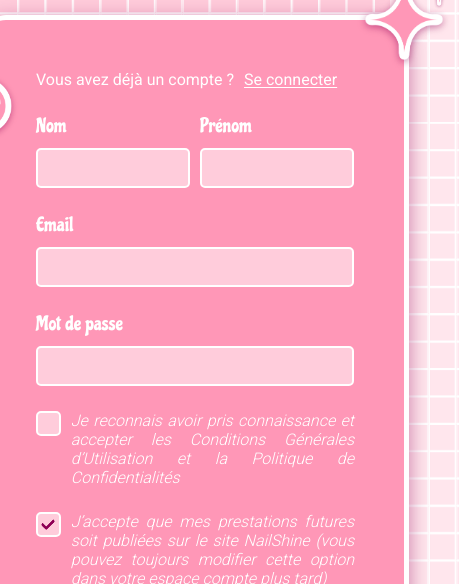
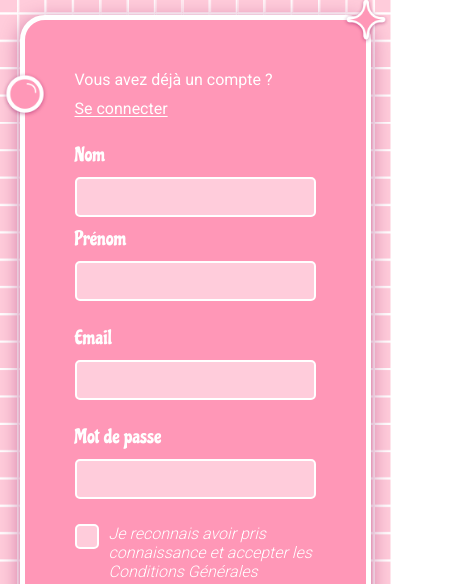
Before and after one commit to SacreOphelie/NailShine, a Next.js app: page /creer-mon-compte in a window 390 px wide. Shown: the part 260-844 px from the top of the page, 459 px wide, since content can reach past the window. Built offline with nearby package versions, Linux system fonts and the light colour scheme; no server answers.

Commit message:
responsive connexion

```diff
--- a/src/app/creer-mon-compte/page.jsx
+++ b/src/app/creer-mon-compte/page.jsx
@@ -119,8 +119,8 @@ export default function PageCreateAccount() {
                 <div className="box-connexion">
                     <img src="images/illustrations/etoile.png" alt="etoile" className="illu" id="etoile1"/>
                     <img src="images/illustrations/etoile.png" alt="etoile2" className="illu" id="etoile2"/>
-                    <img src="images/illustrations/rond.png" alt="rond1" className="illu" id="rond1"/>
-                    <img src="images/illustrations/rond.png" alt="rond2" className="illu" id="rond2"/>
+                    <img src="images/illustrations/Rond.png" alt="rond1" className="illu" id="rond1"/>
+                    <img src="images/illustrations/Rond.png" alt="rond2" className="illu" id="rond2"/>
                     <div className="no-compte">
                         <p>Vous avez déjà un compte ?</p>
                         <Link href="/se-connecter" className="underline">Se connecter</Link>
--- a/src/styles/connexion.scss
+++ b/src/styles/connexion.scss
@@ -78,6 +78,53 @@
                 justify-content: flex-end;
             }
         }
+        @media(max-width:$width-portable)
+        {
+            width:90%;
+            margin:0 auto;
+
+        }
+        @media(max-width:$width-vertical){
+            .no-compte{
+                flex-direction:column;
+            }
+
+        }
+        @media(max-width:$width-tablette)
+        {
+            #etoile1{
+                width:75px;
+                top:-40px;
+                right:-40px;
+            }
+            #etoile2{
+                display:none;
+            }
+            form{
+                .group-input{
+                    flex-direction:column;
+                }
+            }
+
+        }
+        @media(max-width:$width-mobile)
+        {
+            #etoile1{
+                width:50px;
+                top:-25px;
+                right:-25px;
+            }
+            #rond1{
+                width:50px;
+                left:-25px;
+            }
+            .no-compte{
+                p,a{
+                    text-align:left;
+                }
+            }
+        }
+
     }
 
 }
--- a/src/styles/style.scss
+++ b/src/styles/style.scss
@@ -111,6 +111,10 @@ body{
         label{
             @include text($color:$text-white,$epaisseur:300,$style:italic,$taille:16px);
             width:90%;
+            @media(max-width:$width-mobile)
+            {
+                text-align:left;
+            }
         }
     }
     input{
```
